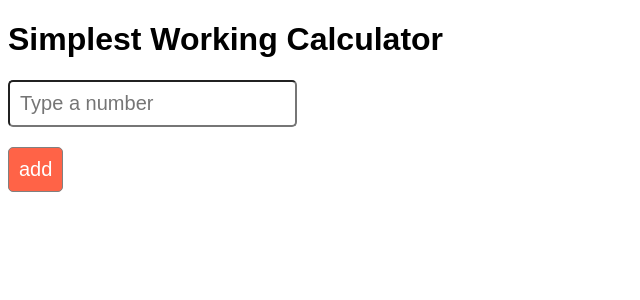
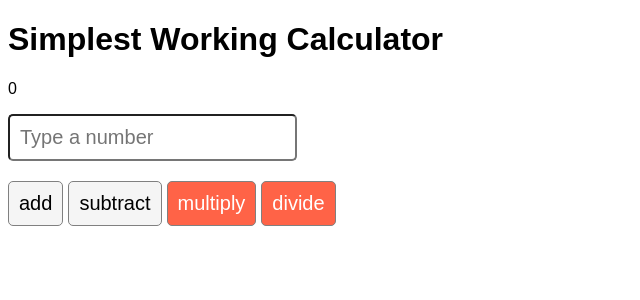
Before and after one commit to PedroSaraviaQ/calculator-app, a React (Create React App) app: page / in a window 1280 px wide. Shown: the top 300 px of the page, without its empty margins (0-640 px from the left). Built offline with nearby package versions, Linux system fonts and the light colour scheme.

Commit message:
four basic arithmetic operations

```diff
--- a/src/App.js
+++ b/src/App.js
@@ -12,15 +12,18 @@ function App() {
   }
 
   function minus(e) {
-    // Add the code for the minus function
+    e.preventDefault();
+    setResult((result) => result - Number(inputRef.current.value));
   }
 
   function times(e) {
-    // Add the code for the plus function
+    e.preventDefault();
+    setResult((result) => result * Number(inputRef.current.value));
   }
 
   function divide(e) {
-    // Add the code for the divide function
+    e.preventDefault();
+    setResult((result) => result / Number(inputRef.current.value));
   }
 
   function resetInput(e) {
@@ -37,12 +40,12 @@ function App() {
         <h1>Simplest Working Calculator</h1>
       </div>
       <form>
-        <p ref={resultRef}>{/* add the value of the current total */}</p>
+        <p ref={resultRef}>{result}</p>
         <input pattern="[0-9]" ref={inputRef} type="number" placeholder="Type a number" />
         <button onClick={plus}>add</button>
-        {/* Add the subtract button */}
-        {/* Add the multiply button */}
-        {/* Add the divide button */}
+        <button onClick={minus}>subtract</button>
+        <button onClick={times}>multiply</button>
+        <button onClick={divide}>divide</button>
         {/* Add the resetInput button */}
         {/* Add the resetResult button */}
       </form>
```
